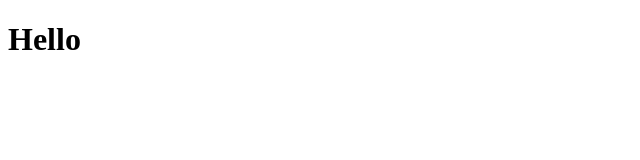
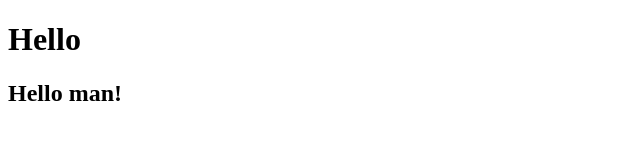
Before and after one commit to Nnikifoit/project, a plain HTML site: page index.html in a window 1280 px wide. Shown: the whole page, without its empty margins (0-640 px from the left). Drawn offline with Linux system fonts and the light colour scheme.

Commit message:
index mod

```diff
--- a/index.html
+++ b/index.html
@@ -8,5 +8,6 @@
 </head>
 <body>
     <h1>Hello </h1>
+    <h2>Hello man!</h2>
 </body>
 </html>
```
